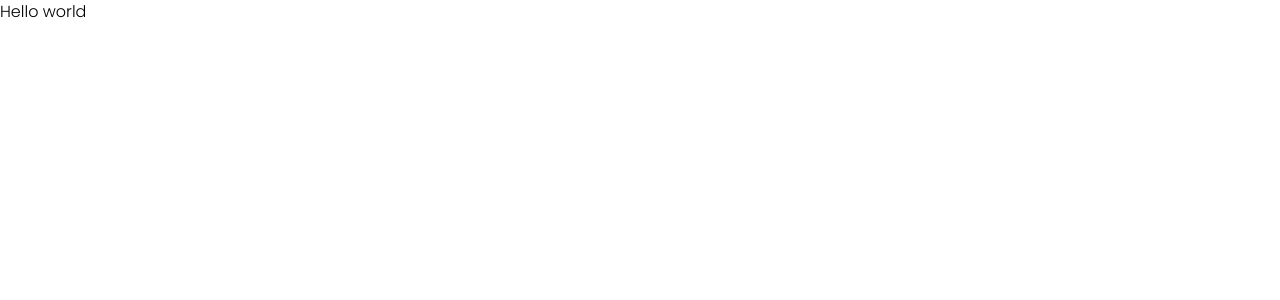
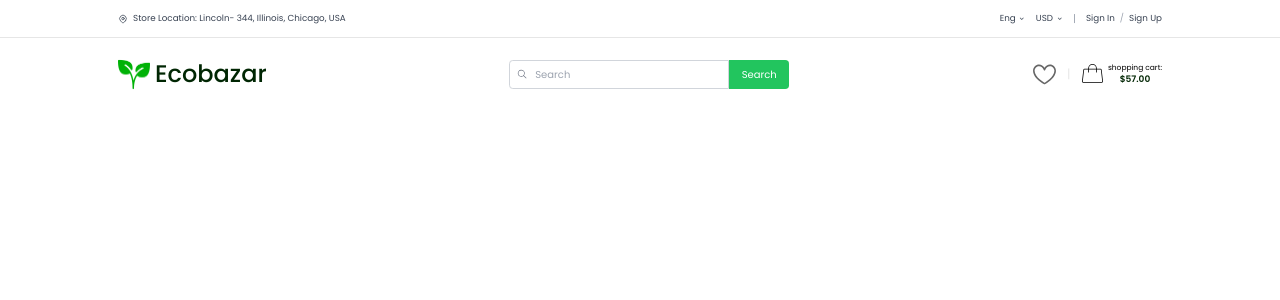
Before and after one commit to Haroonabdulrazaq/Ecobazar, a React (Create React App) app: page / in a window 1280 px wide. Shown: the top 300 px of the page. Built offline with nearby package versions, Linux system fonts and the light colour scheme.

Commit message:
Add TopBar and Header

```diff
--- a/package.json
+++ b/package.json
@@ -9,10 +9,9 @@
     "@testing-library/user-event": "^13.5.0",
     "@types/jest": "^27.5.2",
     "@types/node": "^16.18.126",
-    "@types/react": "^19.1.10",
-    "@types/react-dom": "^19.1.7",
     "react": "^19.1.1",
     "react-dom": "^19.1.1",
+    "react-icons": "^5.4.0",
     "react-scripts": "5.0.1",
     "sass": "^1.90.0",
     "typescript": "^4.9.5",
@@ -56,6 +55,8 @@
     ]
   },
   "devDependencies": {
+    "@types/react": "^19.1.10",
+    "@types/react-dom": "^19.1.7",
     "autoprefixer": "^10.4.21",
     "eslint-config-prettier": "^10.1.8",
     "eslint-plugin-prettier": "^5.5.4",
--- a/src/App.scss
+++ b/src/App.scss
@@ -0,0 +1,29 @@
+@import './assets/stylesheets/media-query.scss';
+@import './assets/stylesheets/utils.scss';
+
+*,
+*::before,
+*::after {
+  margin: 0;
+  padding: 0;
+  box-sizing: border-box;
+}
+
+html {
+  font-size: 62.5%;
+}
+
+body {
+  font-family: 'Poppins', serif;
+  line-height: 1.7;
+  box-sizing: border-box;
+}
+
+.app {
+  min-height: 100vh;
+  height: auto;
+  display: flex;
+  flex-direction: column;
+  justify-content: space-between;
+  align-items: center;
+}
--- a/src/App.tsx
+++ b/src/App.tsx
@@ -1,10 +1,13 @@
 import React from 'react';
 import './App.scss';
+import TopBar from './components/TopBar';
+import Header from './components/Header';
 
 function App() {
   return (
     <div className='App'>
-      <div className=' text-3 font-light'>Hello world</div>
+      <TopBar />
+      <Header />
     </div>
   );
 }
--- /dev/null
+++ b/src/assets/stylesheets/Header.scss
@@ -0,0 +1,190 @@
+@import './utils.scss';
+@import './media-query.scss';
+
+.header {
+  width: 100%;
+  background: $white;
+}
+
+.header-container {
+  display: flex;
+  flex-direction: column;
+  align-items: center;
+  justify-content: space-around;
+  gap: 2rem;
+  padding: 2rem calc(10% - 1rem);
+
+  @include responsive(tab) {
+    flex-direction: row;
+    justify-content: space-between;
+  }
+
+  @include responsive(large-screen) {
+  }
+}
+
+/* Logo Section */
+.logo-section {
+  display: flex;
+  align-items: center;
+  gap: 0.5rem;
+  flex-shrink: 0;
+  cursor: pointer;
+}
+
+.logo-image {
+  width: 3.2rem;
+  height: 3.2rem;
+  object-fit: contain;
+}
+
+.brand-text {
+  color: $text-deep-green;
+  font-weight: 500;
+  font-size: 2.4rem;
+  line-height: 2.4rem;
+  letter-spacing: -0.03%;
+}
+
+/* Search Section */
+.search-section {
+  flex: 1;
+  max-width: 500px;
+}
+
+.search-container {
+  display: flex;
+  align-items: center;
+  border: 1px solid $input-grey-outline;
+  border-radius: 6px;
+  overflow: hidden;
+}
+
+.search-input {
+  flex: 1;
+  padding: 0.75rem 1rem;
+  border: none;
+  outline: none;
+  font-size: 1rem;
+
+  &::placeholder {
+    color: $text-grey;
+  }
+}
+
+.search-button {
+  background: $brand-green;
+  color: $white;
+  border: none;
+  padding: 0.75rem 1rem;
+  cursor: pointer;
+  display: flex;
+  align-items: center;
+  justify-content: center;
+  font-size: 1.2rem;
+}
+
+/* Cart Section */
+.cart-section {
+  display: flex;
+  align-items: center;
+  gap: 1rem;
+  flex-shrink: 0;
+}
+
+.wishlist-item {
+  font-size: 1.5rem;
+  color: $text-grey;
+  cursor: pointer;
+}
+
+.divider {
+  color: $input-grey-outline;
+  font-size: 1.2rem;
+}
+
+.cart-item {
+  display: flex;
+  align-items: center;
+  gap: 0.25rem;
+}
+
+.cart-icon-container {
+  display: flex;
+  flex-direction: column;
+  align-items: center;
+}
+
+.cart-text {
+  color: $text-dark-grey;
+  font-weight: 400;
+  font-size: 1rem;
+  text-transform: lowercase;
+}
+
+.cart-price {
+  color: $text-deep-green;
+  font-weight: 600;
+  font-size: 0.9rem;
+}
+
+/* Responsive Design */
+@media (max-width: 768px) {
+  .header-container {
+    flex-direction: column;
+    gap: 1rem;
+  }
+
+  .search-section {
+    max-width: 100%;
+    order: 3;
+  }
+
+  .logo-section {
+    order: 1;
+  }
+
+  .cart-section {
+    order: 2;
+  }
+
+  .brand-text {
+    font-size: 28px;
+    line-height: 34px;
+  }
+
+  .cart-section {
+    gap: 0.5rem;
+  }
+
+  .cart-text {
+    display: none;
+  }
+}
+
+@media (max-width: 480px) {
+  .header-container {
+    padding: 0 0.5rem;
+  }
+
+  .brand-text {
+    font-size: 24px;
+    line-height: 30px;
+  }
+
+  .search-input {
+    padding: 0.5rem 0.75rem;
+  }
+
+  .search-button {
+    padding: 0.5rem 0.75rem;
+  }
+
+  .cart-section {
+    gap: 0.25rem;
+  }
+
+  .divider {
+    display: none;
+  }
+}
--- /dev/null
+++ b/src/assets/stylesheets/TopBar.scss
@@ -0,0 +1,8 @@
+@import './utils.scss';
+
+.top-bar {
+  width: 100%;
+  background: $white;
+  border-bottom: 1px solid $input-grey-outline;
+  padding: 1rem calc(10% - 1rem);
+}
--- a/src/assets/stylesheets/utils.scss
+++ b/src/assets/stylesheets/utils.scss
@@ -0,0 +1,6 @@
+$text-deep-green: #002603;
+$text-grey: #666666;
+$text-dark-grey: #4d4d4d;
+$input-grey-outline: #e6e6e6;
+$brand-green: #00b207;
+$white: #ffffff;
--- /dev/null
+++ b/src/components/Header.tsx
@@ -0,0 +1,48 @@
+import React from 'react';
+import { GoSearch, GoHeart } from 'react-icons/go';
+import { PiHandbagThin } from 'react-icons/pi';
+import plantLogo from '../assets/images/plant-logo.png';
+import '../assets/stylesheets/Header.scss';
+
+const Header = () => {
+  return (
+    <header className='header'>
+      <div className='header-container flex flex-col md:flex-row items-center justify-between gap-4 md:gap-8'>
+        <div className='logo-section'>
+          <img src={plantLogo} alt='Ecobazar Logo' className='logo-image' />
+          <span className='brand-text'>Ecobazar</span>
+        </div>
+        <div className='flex w-full max-w-md md:flex-1'>
+          <div className='relative flex-1'>
+            <GoSearch className='absolute left-3 top-1/2 -translate-y-1/2 text-gray-500' />
+            <input
+              type='text'
+              placeholder='Search'
+              className='w-full rounded-l-md border border-gray-300 pl-10 pr-3 py-2 focus:outline-none focus:ring-1 focus:ring-green-100 focus:border-green-500'
+            />
+          </div>
+
+          <button className='bg-green-500 text-white px-5 py-2 rounded-r-md hover:bg-green-600 transition'>
+            Search
+          </button>
+        </div>
+
+        <div className='cart-section'>
+          <div className='wishlist-item'>
+            <GoHeart size={25} />
+          </div>
+          <span className='divider'>|</span>
+          <div className='cart-item'>
+            <PiHandbagThin size={25} />
+            <div className='cart-icon-container'>
+              <span className='text-xs'>shopping cart:</span>
+              <span className='text-sm cart-price'>$57.00</span>
+            </div>
+          </div>
+        </div>
+      </div>
+    </header>
+  );
+};
+
+export default Header;
--- /dev/null
+++ b/src/components/TopBar.tsx
@@ -0,0 +1,44 @@
+import { HiChevronDown } from 'react-icons/hi';
+import { HiOutlineLocationMarker } from 'react-icons/hi';
+import '../assets/stylesheets/TopBar.scss';
+
+const TopBar = () => {
+  return (
+    <div className='top-bar'>
+      <div className='flex justify-between items-center'>
+        <div className='flex items-center space-x-2'>
+          <HiOutlineLocationMarker className='w-4 h-4 text-gray-600' />
+          <span className='text-sm text-gray-700'>
+            Store Location: Lincoln- 344, Illinois, Chicago, USA
+          </span>
+        </div>
+
+        <div className='flex items-center space-x-4'>
+          <div className='hidden sm:flex items-center space-x-1 cursor-pointer'>
+            <span className='text-sm text-gray-700'>Eng</span>
+            <HiChevronDown className='w-3 h-3 text-gray-600' />
+          </div>
+
+          <div className='hidden sm:flex items-center space-x-1 cursor-pointer'>
+            <span className='text-sm text-gray-700'>USD</span>
+            <HiChevronDown className='w-3 h-3 text-gray-600' />
+          </div>
+
+          <span className='hidden sm:block text-gray-400'>|</span>
+
+          <div className='flex items-center space-x-2'>
+            <span className='text-sm text-gray-700 cursor-pointer hover:text-gray-900'>
+              Sign In
+            </span>
+            <span className='text-sm text-gray-400'>/</span>
+            <span className='text-sm text-gray-700 cursor-pointer hover:text-gray-900'>
+              Sign Up
+            </span>
+          </div>
+        </div>
+      </div>
+    </div>
+  );
+};
+
+export default TopBar;
```
Also changed, not shown: src/assets/images/plant-logo.png (added), 1 other file (tests, documents, lock files or other folders).
